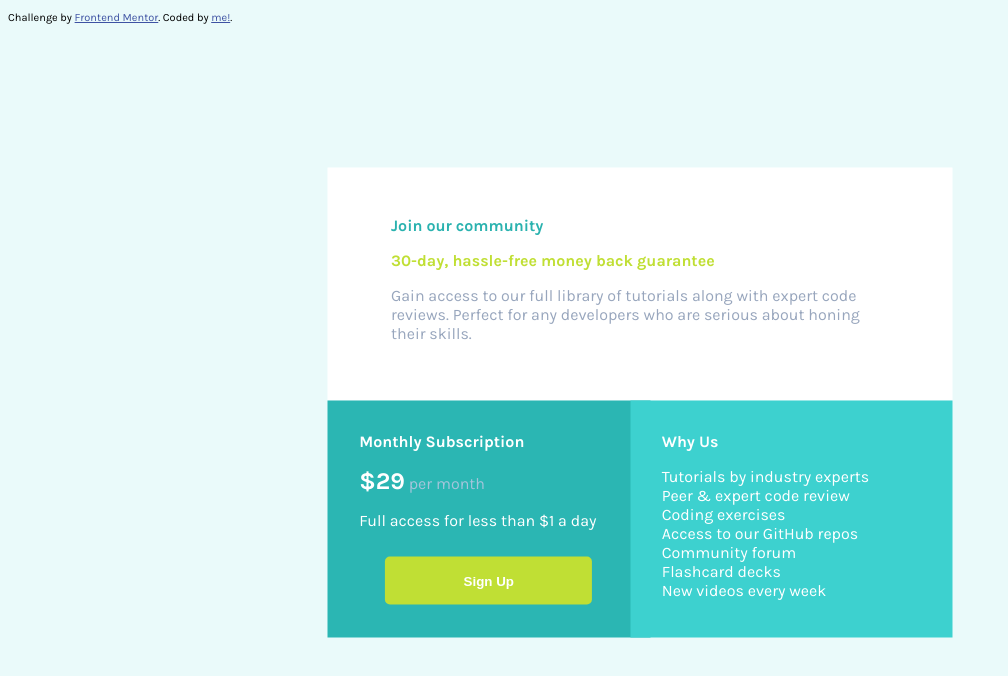
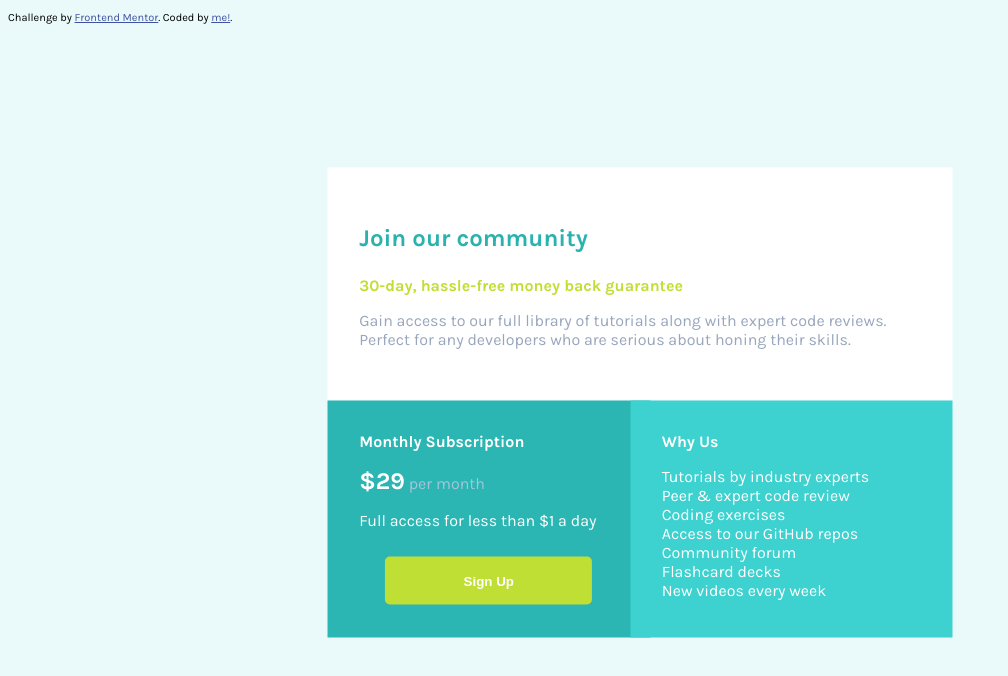
Before and after one commit to chanahmyriam/Portfolio-FEM-Price-Grid, a plain HTML site: page index.html in a window 1280 px wide. Shown: the whole page, without its empty margins (0-1008 px from the left). Drawn offline with Linux system fonts and the light colour scheme.

Commit message:
Padding added

```diff
--- a/styles.css
+++ b/styles.css
@@ -27,6 +27,7 @@ body {
 .text-join {
   color: hsl(179, 62%, 43%);
   font-weight: 700;
+  font-size: 24px;
 }
 
 .text-guarantee {
@@ -117,4 +118,8 @@ body {
   .why-us {
     margin-left: -10px;
   }
+
+  .join {
+    padding: 5%;
   }
+}
```
Lines whose indentation alone changed are shown as unchanged.
